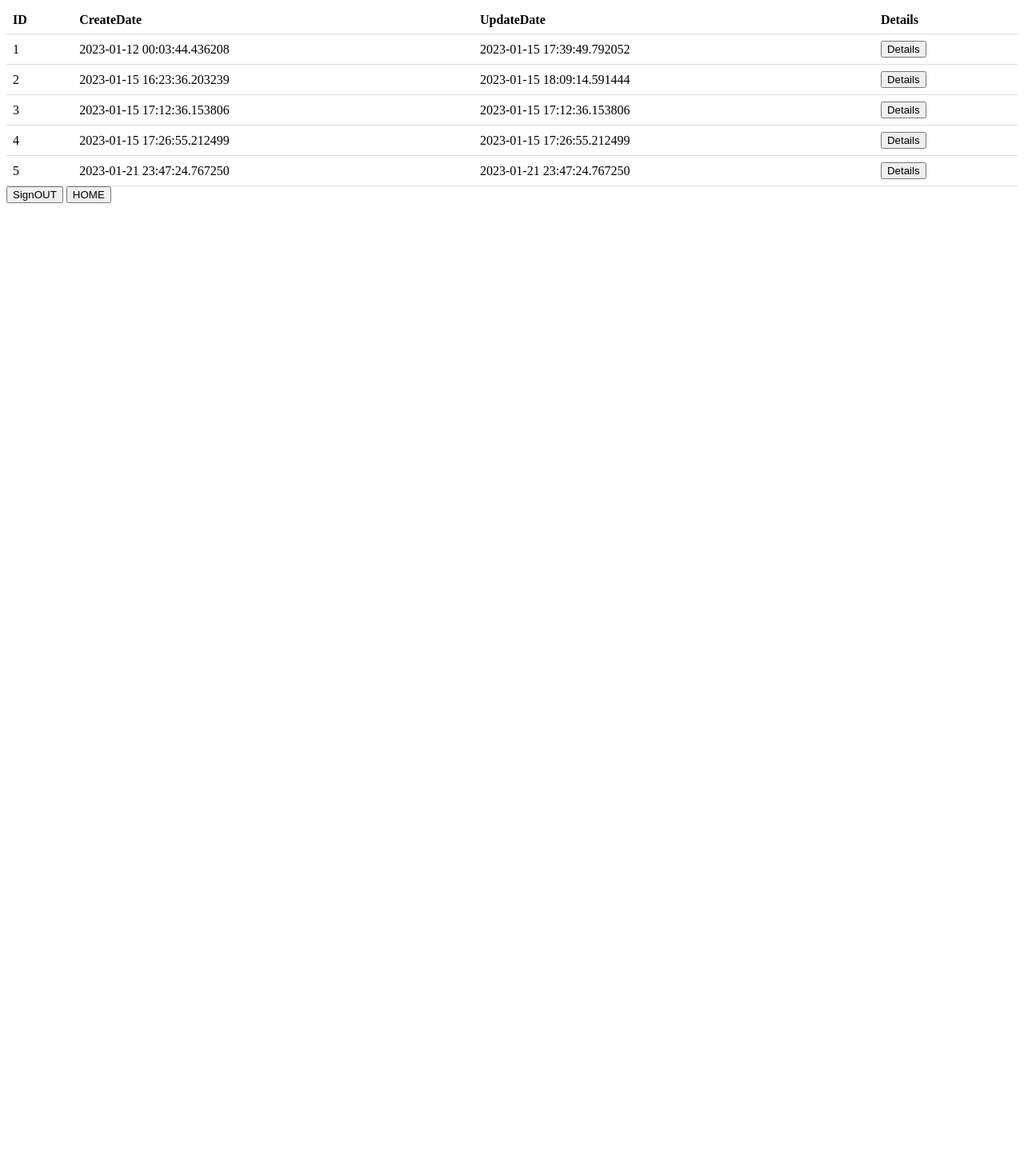
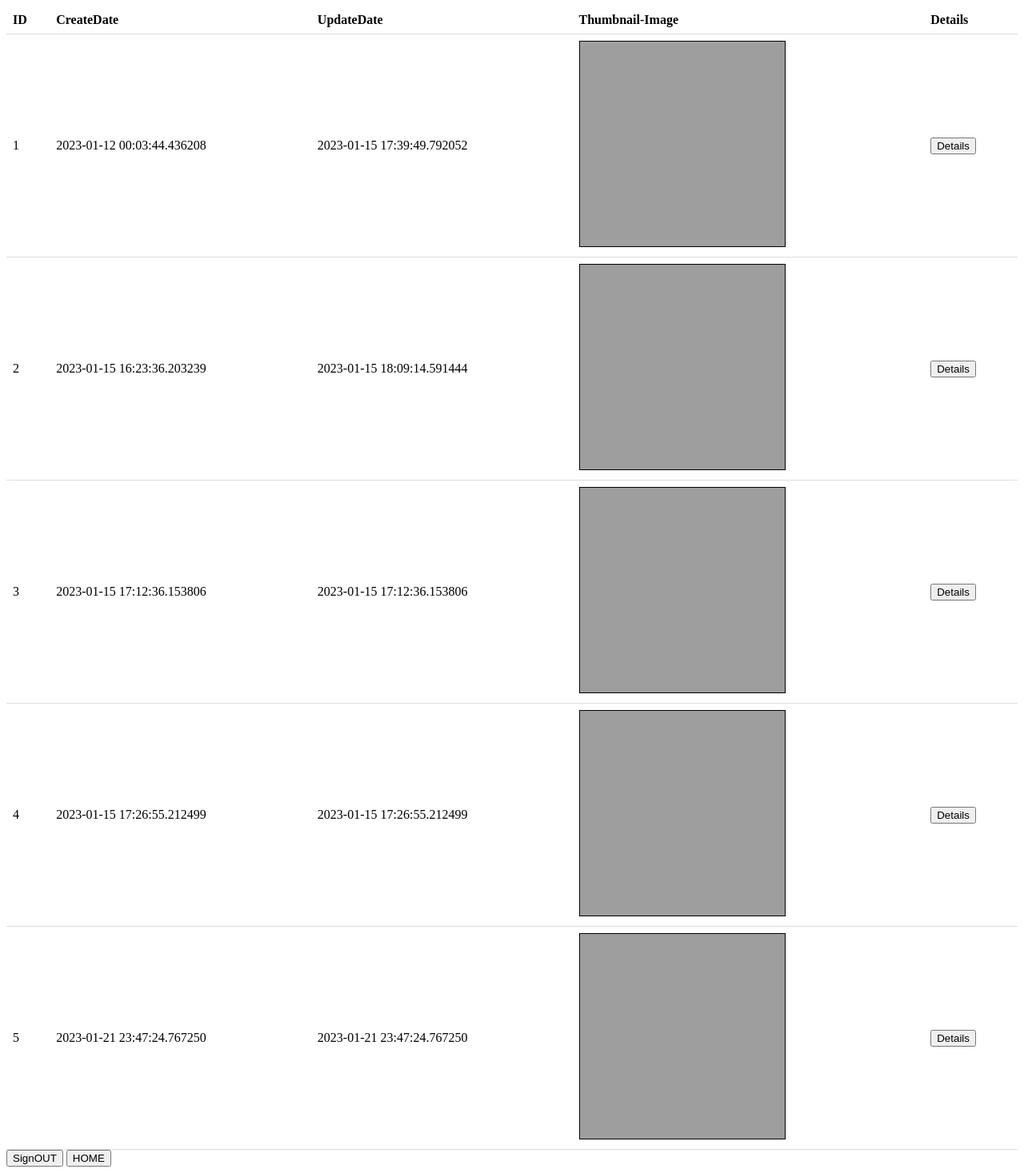
Before and after one commit to Pachara2001/s2f_web_senior_project, a Flask app: page /records in a window 1280 px wide. Shown: the whole page at 80% size. Before the commit the page ends 254 px from the top, so only its background shows below. Run offline with Flask 3, Linux system fonts and the light colour scheme; data comes from the database, SQL or seed files in the repository; data that the repository does not hold is empty; some libraries are stand-ins or nearby versions.

Commit message:
add thumbnail img

```diff
--- a/static/css/records.css
+++ b/static/css/records.css
@@ -2,6 +2,18 @@ table {
     border-collapse: collapse;
     width: 100%;
   }
+
+  .imag{
+    width: 256px;
+    height: 256px;
+    border: 1px solid black;
+    background-position: center;
+    background-size: 100% 100%;
+  }
+
+.imag img {
+    width: 100%;
+ }
 
 th, td {
     padding: 8px;
--- a/templates/records.html
+++ b/templates/records.html
@@ -12,6 +12,7 @@
                 <th>ID</th>
                 <th>CreateDate</th>
                 <th>UpdateDate</th>
+                <th>Thumbnail-Image</th>
                 <th>Details</th>
             </tr>
             {% for i in records %}
@@ -19,6 +20,7 @@
                 <td class="row-data">{{i.id}}</td>
                 <td class="row-data">{{i.createDate}}</td>
                 <td class="row-data">{{i.updateDate}}</td>
+                <td class="row-data"><img src="http://localhost:8000/getImage/gen/{{i.id}}" onerror="reload(this)" class="imag"></td>
                 <td><button type="button" onclick="show()">Details</button></td>
             </tr>
             {% endfor %}
```
Also changed, not shown: static/js/records.js (+17 -11 lines), flask_web.py (line endings or trailing spaces).
